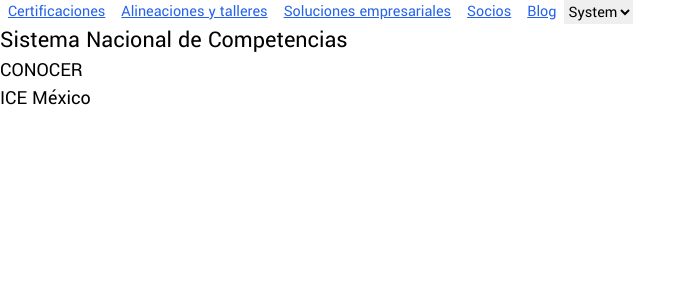
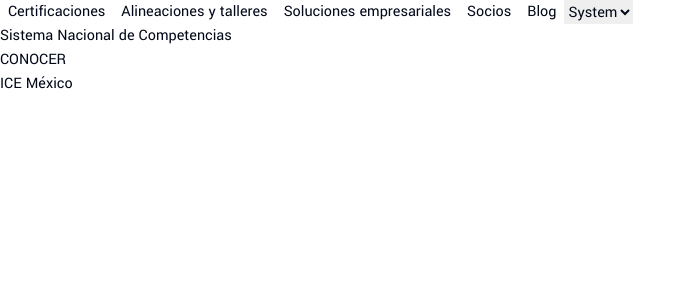
Before and after one commit to esphiritu/centro-evaluacion, a Next.js app: page /socios in a window 1280 px wide. Shown: the top 300 px of the page, without its empty margins (0-696 px from the left). Built offline with nearby package versions, Linux system fonts and the light colour scheme.

Commit message:
Succesful start fo Shadcn UI, everything seem is working okay

```diff
--- a/src/app/globals.css
+++ b/src/app/globals.css
@@ -1,17 +1,76 @@
 @tailwind base;
-@layer base {
-    h1 {
-      @apply text-2xl;
+  @tailwind components;
+  @tailwind utilities;
+
+  @layer base {
+    :root {
+      --background: 0 0% 100%;
+      --foreground: 222.2 84% 4.9%;
+
+      --card: 0 0% 100%;
+      --card-foreground: 222.2 84% 4.9%;
+
+      --popover: 0 0% 100%;
+      --popover-foreground: 222.2 84% 4.9%;
+
+      --primary: 222.2 47.4% 11.2%;
+      --primary-foreground: 210 40% 98%;
+
+      --secondary: 210 40% 96.1%;
+      --secondary-foreground: 222.2 47.4% 11.2%;
+
+      --muted: 210 40% 96.1%;
+      --muted-foreground: 215.4 16.3% 46.9%;
+
+      --accent: 210 40% 96.1%;
+      --accent-foreground: 222.2 47.4% 11.2%;
+
+      --destructive: 0 84.2% 60.2%;
+      --destructive-foreground: 210 40% 98%;
+
+      --border: 214.3 31.8% 91.4%;
+      --input: 214.3 31.8% 91.4%;
+      --ring: 222.2 84% 4.9%;
+
+      --radius: 0.5rem;
     }
-    h2 {
-      @apply text-xl;
-    }
-    h3 {
-      @apply text-lg;
-    }
-    a {
-      @apply text-blue-600 underline;
+
+    .dark {
+      --background: 222.2 84% 4.9%;
+      --foreground: 210 40% 98%;
+
+      --card: 222.2 84% 4.9%;
+      --card-foreground: 210 40% 98%;
+
+      --popover: 222.2 84% 4.9%;
+      --popover-foreground: 210 40% 98%;
+
+      --primary: 210 40% 98%;
+      --primary-foreground: 222.2 47.4% 11.2%;
+
+      --secondary: 217.2 32.6% 17.5%;
+      --secondary-foreground: 210 40% 98%;
+
+      --muted: 217.2 32.6% 17.5%;
+      --muted-foreground: 215 20.2% 65.1%;
+
+      --accent: 217.2 32.6% 17.5%;
+      --accent-foreground: 210 40% 98%;
+
+      --destructive: 0 62.8% 30.6%;
+      --destructive-foreground: 210 40% 98%;
+
+      --border: 217.2 32.6% 17.5%;
+      --input: 217.2 32.6% 17.5%;
+      --ring: 212.7 26.8% 83.9%;
     }
   }
-@tailwind components;
-@tailwind utilities;
+
+  @layer base {
+    * {
+      @apply border-border;
+    }
+    body {
+      @apply bg-background text-foreground;
+    }
+  }
--- a/src/app/page.js
+++ b/src/app/page.js
@@ -1,4 +1,5 @@
 import Users from "../lib/jsonplaceholder/Users";
+import { Button } from "@/components/ui/button";
 
 export default function Home({Component, pageProps}) {
   return (
@@ -6,6 +7,7 @@
         <main>
           <h1>Página principal</h1>
           <Users/>
+          <Button>Try it now!</Button>
         </main>
       </>
   );
--- /dev/null
+++ b/src/components/ui/button.jsx
@@ -0,0 +1,47 @@
+import * as React from "react"
+import { Slot } from "@radix-ui/react-slot"
+import { cva } from "class-variance-authority";
+
+import { cn } from "@/lib/utils"
+
+const buttonVariants = cva(
+  "inline-flex items-center justify-center whitespace-nowrap rounded-md text-sm font-medium ring-offset-background transition-colors focus-visible:outline-none focus-visible:ring-2 focus-visible:ring-ring focus-visible:ring-offset-2 disabled:pointer-events-none disabled:opacity-50",
+  {
+    variants: {
+      variant: {
+        default: "bg-primary text-primary-foreground hover:bg-primary/90",
+        destructive:
+          "bg-destructive text-destructive-foreground hover:bg-destructive/90",
+        outline:
+          "border border-input bg-background hover:bg-accent hover:text-accent-foreground",
+        secondary:
+          "bg-secondary text-secondary-foreground hover:bg-secondary/80",
+        ghost: "hover:bg-accent hover:text-accent-foreground",
+        link: "text-primary underline-offset-4 hover:underline",
+      },
+      size: {
+        default: "h-10 px-4 py-2",
+        sm: "h-9 rounded-md px-3",
+        lg: "h-11 rounded-md px-8",
+        icon: "h-10 w-10",
+      },
+    },
+    defaultVariants: {
+      variant: "default",
+      size: "default",
+    },
+  }
+)
+
+const Button = React.forwardRef(({ className, variant, size, asChild = false, ...props }, ref) => {
+  const Comp = asChild ? Slot : "button"
+  return (
+    (<Comp
+      className={cn(buttonVariants({ variant, size, className }))}
+      ref={ref}
+      {...props} />)
+  );
+})
+Button.displayName = "Button"
+
+export { Button, buttonVariants }
--- /dev/null
+++ b/src/lib/utils.js
@@ -0,0 +1,6 @@
+import { clsx } from "clsx"
+import { twMerge } from "tailwind-merge"
+
+export function cn(...inputs) {
+  return twMerge(clsx(inputs))
+}
--- a/tailwind.config.js
+++ b/tailwind.config.js
@@ -1,19 +1,77 @@
 /** @type {import('tailwindcss').Config} */
 module.exports = {
+  darkMode: ["class"],
   content: [
     './pages/**/*.{js,jsx}',
     './components/**/*.{js,jsx}',
     './app/**/*.{js,jsx}',
     './src/**/*.{js,jsx}',
   ],
+  prefix: "",
   theme: {
+    container: {
+      center: true,
+      padding: "2rem",
+      screens: {
+        "2xl": "1400px",
+      },
+    },
     extend: {
-      backgroundImage: {
-        "gradient-radial": "radial-gradient(var(--tw-gradient-stops))",
-        "gradient-conic":
-          "conic-gradient(from 180deg at 50% 50%, var(--tw-gradient-stops))",
+      colors: {
+        border: "hsl(var(--border))",
+        input: "hsl(var(--input))",
+        ring: "hsl(var(--ring))",
+        background: "hsl(var(--background))",
+        foreground: "hsl(var(--foreground))",
+        primary: {
+          DEFAULT: "hsl(var(--primary))",
+          foreground: "hsl(var(--primary-foreground))",
+        },
+        secondary: {
+          DEFAULT: "hsl(var(--secondary))",
+          foreground: "hsl(var(--secondary-foreground))",
+        },
+        destructive: {
+          DEFAULT: "hsl(var(--destructive))",
+          foreground: "hsl(var(--destructive-foreground))",
+        },
+        muted: {
+          DEFAULT: "hsl(var(--muted))",
+          foreground: "hsl(var(--muted-foreground))",
+        },
+        accent: {
+          DEFAULT: "hsl(var(--accent))",
+          foreground: "hsl(var(--accent-foreground))",
+        },
+        popover: {
+          DEFAULT: "hsl(var(--popover))",
+          foreground: "hsl(var(--popover-foreground))",
+        },
+        card: {
+          DEFAULT: "hsl(var(--card))",
+          foreground: "hsl(var(--card-foreground))",
+        },
+      },
+      borderRadius: {
+        lg: "var(--radius)",
+        md: "calc(var(--radius) - 2px)",
+        sm: "calc(var(--radius) - 4px)",
+      },
+      keyframes: {
+        "accordion-down": {
+          from: { height: "0" },
+          to: { height: "var(--radix-accordion-content-height)" },
+        },
+        "accordion-up": {
+          from: { height: "var(--radix-accordion-content-height)" },
+          to: { height: "0" },
+        },
+      },
+      animation: {
+        "accordion-down": "accordion-down 0.2s ease-out",
+        "accordion-up": "accordion-up 0.2s ease-out",
       },
     },
   },
-  plugins: [],
-};
+  plugins: [require("tailwindcss-animate")],
+}
```
Also changed, not shown: package.json (+7 -1 lines), components.json (added), 1 other file (tests, documents, lock files or other folders).
